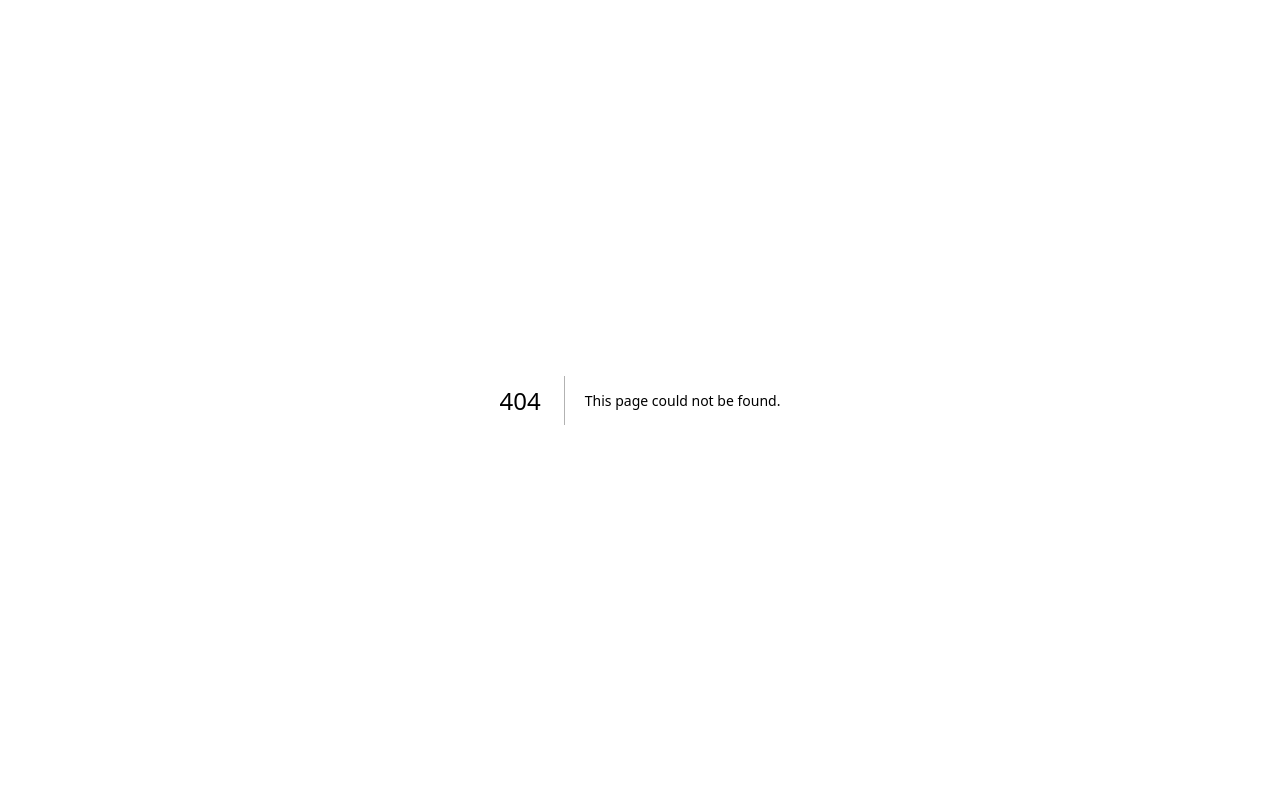
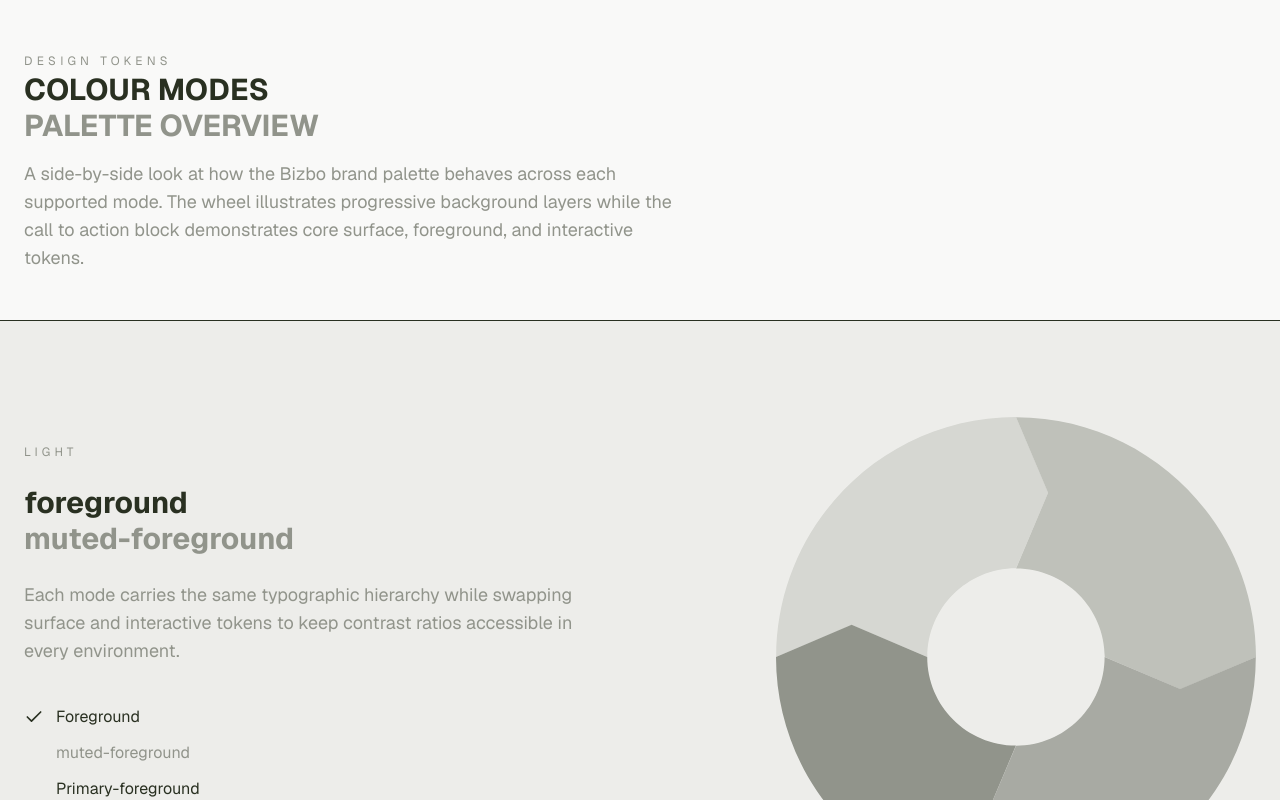
Before and after one commit to bizbo-corp/trade-depot-installation-scheduling, a Next.js app: page /color-modes in a window 1280 px wide. Before the commit this address had no page. Shown: the top 800 px of the page. Built offline with nearby package versions, Linux system fonts and the light colour scheme.

Commit message:
fixed color discrepancies

```diff
--- /dev/null
+++ b/app/color-modes/page.tsx
@@ -0,0 +1,99 @@
+'use client'
+
+import { ArrowRight, Check } from "lucide-react"
+
+import { PurposeWheel } from "@/components/purpose-framework/PurposeWheel"
+import { Button } from "@/components/ui/button"
+import { cn } from "@/lib/utils"
+
+const SECTIONS = [
+  { id: "light", label: "Light", wrapperClass: "" },
+  { id: "olive-light", label: "Olive Light", wrapperClass: "olive-light" },
+  { id: "olive", label: "Olive", wrapperClass: "olive" },
+  { id: "neutral-olive", label: "Neutral Olive", wrapperClass: "neutral-olive" },
+  { id: "dark", label: "Dark", wrapperClass: "dark" },
+] as const
+
+export default function ColorModesPage() {
+  return (
+    <div className="min-h-screen bg-background text-foreground">
+      <header className="border-b bg-card">
+        <div className="container mx-auto flex flex-col gap-4 px-6 py-12 lg:flex-row lg:items-end lg:justify-between">
+          <div className="space-y-4">
+            <span className="text-xs uppercase tracking-[0.35em] text-muted-foreground">Design tokens</span>
+            <h1 className="heading-xl uppercase leading-tight">
+              Colour modes
+              <br />
+              <span className="text-muted-foreground">palette overview</span>
+            </h1>
+            <p className="max-w-2xl text-lg text-muted-foreground">
+              A side-by-side look at how the Bizbo brand palette behaves across each supported mode. The wheel
+              illustrates progressive background layers while the call to action block demonstrates core surface,
+              foreground, and interactive tokens.
+            </p>
+          </div>
+        </div>
+      </header>
+
+      <main>
+        {SECTIONS.map((section) => (
+          <section
+            key={section.id}
+            className={cn(
+              "bg-background text-foreground transition-colors",
+              section.wrapperClass,
+              section.wrapperClass ? "isolate" : "",
+            )}
+          >
+            <div className="container mx-auto flex flex-col items-start gap-12 px-6 py-24 lg:flex-row lg:items-center lg:justify-between">
+              <div className="flex-1 space-y-10">
+                <div className="space-y-6">
+                  <div className="flex flex-wrap items-center gap-3 text-xs uppercase tracking-[0.35em] text-muted-foreground">
+                    <span>{section.label}</span>
+                  </div>
+                  <h2 className="heading-xl leading-tight">
+                    foreground
+                    <br />
+                    <span className="text-muted-foreground">muted-foreground</span>
+                  </h2>
+                  <p className="max-w-xl text-lg text-muted-foreground">
+                    Each mode carries the same typographic hierarchy while swapping surface and interactive tokens to
+                    keep contrast ratios accessible in every environment.
+                  </p>
+                </div>
+
+                <div className="space-y-8">
+                  <ul className="space-y-3 text-base">
+                    <li className="flex items-center gap-3">
+                      <Check className="h-5 w-5 flex-none text-foreground" />
+                      <span>Foreground</span>
+                    </li>
+                    <li className="pl-8 text-muted-foreground">muted-foreground</li>
+                    <li className="pl-8">Primary-foreground</li>
+                  </ul>
+
+                  <div className="flex flex-wrap gap-3">
+                    <Button className="bg-primary text-primary-foreground hover:bg-primary/90">
+                      Primary-foreground
+                    </Button>
+                    <Button
+                      variant="ghost"
+                      className="border border-transparent bg-transparent px-6 text-foreground hover:bg-foreground/10"
+                    >
+                      Get a website analysis
+                      <ArrowRight className="ml-2 h-4 w-4" />
+                    </Button>
+                  </div>
+                </div>
+              </div>
+
+              <div className="flex w-full justify-center lg:w-auto">
+                <PurposeWheel className="max-w-[480px]" />
+              </div>
+            </div>
+          </section>
+        ))}
+      </main>
+    </div>
+  )
+}
--- a/app/globals.css
+++ b/app/globals.css
@@ -3,44 +3,42 @@
 @custom-variant dark (&:is(.dark *));
 
 :root {
-  --primary: hsl(88 15% 20%);
-  --accent: hsl(60 8% 92%);
-  --background: hsl(60 8% 92%);
+  --primary: #343b2c;
+  --accent: #ededea;
+  --background: #ededea;
   --background-2: #d6d7d2;
   --background-3: #bfc1ba;
   --background-4: #a8aaa3;
   --background-5: #91948b;
-  --border: hsl(72 6% 83%);
-  --card: hsl(60 8% 97%);
-  --card-foreground: hsl(88 19% 16%);
-  --destructive: hsl(0 72% 51%);
-  --destructive-foreground: hsl(0 86% 97%);
-  --accent-foreground: hsl(87 6% 38%);
-  --foreground: hsl(88 19% 16%);
-  --input: hsl(72 6% 83%);
-  --muted: hsl(60 8% 92%);
-  --popover: hsl(60 8% 97%);
-  --popover-foreground: hsl(88 19% 16%);
-  --primary-foreground: hsl(60 8% 97%);
-  --ring: hsl(77 4% 65%);
-  --ring-offset: hsl(60 8% 92%);
-  --secondary: hsl(72 6% 83%);
-  --secondary-foreground: hsl(88 15% 20%);
-  --muted-foreground: hsl(80 4% 56%);
-  --chart-1: hsl(21 90% 48%);
-  --chart-2: hsl(175 84% 32%);
-  --chart-3: hsl(196 64% 24%);
-  --chart-4: hsl(43 96% 56%);
-  --chart-5: hsl(38 92% 50%);
-  --sidebar-foreground: hsl(88 19% 16%);
-  --sidebar-background: hsl(0 0% 98%);
-  --sidebar: hsl(0 0% 98%);
-  --sidebar-primary: hsl(88 15% 20%);
-  --sidebar-primary-foreground: hsl(60 8% 97%);
-  --sidebar-accent: hsl(0 0% 96%);
-  --sidebar-accent-foreground: hsl(88 15% 20%);
-  --sidebar-border: hsl(72 6% 83%);
-  --sidebar-ring: hsl(77 4% 65%);
+  --border: #d6d7d2;
+  --card: #f9f9f8;
+  --card-foreground: #293021;
+  --destructive: #dc2626;
+  --destructive-foreground: #fef2f2;
+  --accent-foreground: #62675c;
+  --foreground: #293021;
+  --input: #d6d7d2;
+  --muted: #ededea;
+  --popover: #f9f9f8;
+  --popover-foreground: #293021;
+  --primary-foreground: #f9f9f8;
+  --ring: #a8aaa3;
+  --secondary: #d6d7d2;
+  --secondary-foreground: #343b2c;
+  --muted-foreground: #91948b;
+  --chart-1: rgba(234, 88, 12, 1);
+  --chart-2: rgba(13, 148, 136, 1);
+  --chart-3: rgba(22, 78, 99, 1);
+  --chart-4: rgba(251, 191, 36, 1);
+  --chart-5: rgba(245, 158, 11, 1);
+  --sidebar: rgba(250, 250, 250, 1);
+  --sidebar-foreground: rgba(41, 48, 33, 1);
+  --sidebar-primary: rgba(52, 59, 44, 1);
+  --sidebar-primary-foreground: rgba(249, 249, 248, 1);
+  --sidebar-accent: rgba(245, 245, 245, 1);
+  --sidebar-accent-foreground: rgba(52, 59, 44, 1);
+  --sidebar-border: rgba(214, 215, 210, 1);
+  --sidebar-ring: rgba(168, 170, 163, 1);
   --font-sans: Geist, sans-serif;
   --font-serif: Georgia, serif;
   --font-mono: Geist Mono, monospace;
@@ -112,22 +110,22 @@
   --blur-xl: 24px;
   --blur-2xl: 40px;
   --blur-3xl: 64px;
-  --shadow-2xs: 0 1px 0 0 hsl(0 0% 0% / 0.05);
-  --shadow-xs: 0 1px 2px 0 hsl(0 0% 0% / 0.05);
-  --shadow-sm: 0 1px 3px 0 hsl(0 0% 0% / 0.1), 0 1px 2px -1px hsl(0 0% 0% / 0.1);
-  --shadow-md: 0 4px 6px -1px hsl(0 0% 0% / 0.1), 0 2px 4px -2px hsl(0 0% 0% / 0.1);
-  --shadow-lg: 0 10px 15px -3px hsl(0 0% 0% / 0.1), 0 4px 6px -4px hsl(0 0% 0% / 0.1);
-  --shadow-xl: 0 20px 25px -5px hsl(0 0% 0% / 0.1), 0 8px 10px -6px hsl(0 0% 0% / 0.1);
-  --shadow-2xl: 0 25px 50px -12px hsl(0 0% 0% / 0.25);
-  --drop-shadow-xs: 0 1px 1px 0 hsl(0 0% 0% / 0.05);
-  --drop-shadow-sm: 0 1px 2px 0 hsl(0 0% 0% / 0.15);
-  --drop-shadow-md: 0 3px 3px 0 hsl(0 0% 0% / 0.12);
-  --drop-shadow-lg: 0 4px 4px 0 hsl(0 0% 0% / 0.15);
-  --drop-shadow-xl: 0 9px 7px 0 hsl(0 0% 0% / 0.1);
-  --drop-shadow-2xl: 0 25px 25px 0 hsl(0 0% 0% / 0.15);
-  --inset-shadow-2xs: inset 0 1px 0 0 hsl(0 0% 0% / 0.05);
-  --inset-shadow-xs: inset 0 1px 1px 0 hsl(0 0% 0% / 0.05);
-  --inset-shadow-sm: inset 0 2px 4px 0 hsl(0 0% 0% / 0.05);
+  --shadow-2xs: 0 1px 0 0 rgba(0, 0, 0, 0.05);
+  --shadow-xs: 0 1px 2px 0 rgba(0, 0, 0, 0.05);
+  --shadow-sm: 0 1px 3px 0 rgba(0, 0, 0, 0.1), 0 1px 2px -1px rgba(0, 0, 0, 0.1);
+  --shadow-md: 0 4px 6px -1px rgba(0, 0, 0, 0.1), 0 2px 4px -2px rgba(0, 0, 0, 0.1);
+  --shadow-lg: 0 10px 15px -3px rgba(0, 0, 0, 0.1), 0 4px 6px -4px rgba(0, 0, 0, 0.1);
+  --shadow-xl: 0 20px 25px -5px rgba(0, 0, 0, 0.1), 0 8px 10px -6px rgba(0, 0, 0, 0.1);
+  --shadow-2xl: 0 25px 50px -12px rgba(0, 0, 0, 0.25);
+  --drop-shadow-xs: 0 1px 1px 0 rgba(0, 0, 0, 0.05);
+  --drop-shadow-sm: 0 1px 2px 0 rgba(0, 0, 0, 0.15);
+  --drop-shadow-md: 0 3px 3px 0 rgba(0, 0, 0, 0.12);
+  --drop-shadow-lg: 0 4px 4px 0 rgba(0, 0, 0, 0.15);
+  --drop-shadow-xl: 0 9px 7px 0 rgba(0, 0, 0, 0.1);
+  --drop-shadow-2xl: 0 25px 25px 0 rgba(0, 0, 0, 0.15);
+  --inset-shadow-2xs: inset 0 1px 0 0 rgba(0, 0, 0, 0.05);
+  --inset-shadow-xs: inset 0 1px 1px 0 rgba(0, 0, 0, 0.05);
+  --inset-shadow-sm: inset 0 2px 4px 0 rgba(0, 0, 0, 0.05);
 }
 
 @theme inline {
@@ -287,45 +285,44 @@
 }
 
 .dark {
-  --primary: hsl(72 6% 83%);
-  --accent-foreground: hsl(72 6% 83%);
-  --background: hsl(88 9% 29%);
-  --background-2: #343b2c;
-  --background-3: #293021;
-  --background-4: #293021;
-  --background-5: #4b5144;
-  --border: hsl(0 0% 100% / 0.1);
-  --card: hsl(88 15% 20%);
-  --accent: hsl(87 6% 38%);
-  --card-foreground: hsl(60 8% 97%);
-  --destructive: hsl(0 91% 71%);
-  --destructive-foreground: hsl(0 86% 97%);
-  --foreground: hsl(60 8% 97%);
-  --input: hsl(0 0% 100% / 0.15);
-  --muted: hsl(88 9% 29%);
-  --popover: hsl(88 9% 29%);
-  --popover-foreground: hsl(60 8% 97%);
-  --primary-foreground: hsl(88 15% 20%);
-  --ring: hsl(80 4% 56%);
-  --ring-offset: hsl(88 9% 29%);
-  --secondary: hsl(88 9% 29%);
-  --secondary-foreground: hsl(60 8% 97%);
-  --muted-foreground: hsl(77 4% 65%);
-  --chart-1: hsl(224 76% 48%);
-  --chart-2: hsl(160 84% 39%);
-  --chart-3: hsl(38 92% 50%);
-  --chart-4: hsl(271 91% 65%);
-  --chart-5: hsl(350 89% 60%);
-  --sidebar-background: hsl(0 0% 9%);
-  --sidebar: hsl(88 15% 20%);
-  --sidebar-foreground: hsl(60 8% 97%);
-  --sidebar-primary: hsl(224 76% 48%);
-  --sidebar-primary-foreground: hsl(60 8% 97%);
-  --sidebar-accent: hsl(88 9% 29%);
-  --sidebar-accent-foreground: hsl(60 8% 97%);
-  --sidebar-border: hsl(0 0% 100% / 0.1);
-  --sidebar-ring: hsl(87 5% 47%);
+  --primary: #d6d7d2;
+  --accent: #62675c;
+  --accent-foreground: #d6d7d2;
+  --background: #4b5144;
+  --background-2: var(--neutral-olive-600);
+  --background-3: var(--neutral-olive-700);
+  --background-4: var(--neutral-olive-900);
+  --background-5: var(--neutral-olive-950);
+  --border: rgba(255, 255, 255, 0.1);
+  --card: #343b2c;
+  --card-foreground: #f9f9f8;
+  --destructive: #f87171;
+  --destructive-foreground: #fef2f2;
+  --foreground: #f9f9f8;
+  --input: rgba(255, 255, 255, 0.15);
+  --muted: #4b5144;
+  --muted-foreground: #a8aaa3;
+  --popover: #4b5144;
+  --popover-foreground: #f9f9f8;
+  --primary-foreground: #343b2c;
+  --ring: #91948b;
+  --secondary: #4b5144;
+  --secondary-foreground: #f9f9f8;
+  --chart-1: #1d4ed8;
+  --chart-2: #10b981;
+  --chart-3: #f59e0b;
+  --chart-4: #a855f7;
+  --chart-5: #f43f5e;
+  --sidebar: #343b2c;
+  --sidebar-foreground: #f9f9f8;
+  --sidebar-primary: #1d4ed8;
+  --sidebar-primary-foreground: #f9f9f8;
+  --sidebar-accent: #4b5144;
+  --sidebar-accent-foreground: #f9f9f8;
+  --sidebar-border: rgba(255, 255, 255, 0.1);
+  --sidebar-ring: #797e73;
 }
+
 .olive {
   --primary: #8b9679;
   --accent: #637051;
@@ -366,11 +363,17 @@
   --primary: hsl(88 15% 20%);
   --accent: #e8eae2;
   --accent-foreground: hsl(87 6% 38%);
-  --background: #e8eae2;
+  /* --background: #e8eae2;
   --background-2: #d6d7d2;
   --background-3: #bfc1ba;
   --background-4: #a8aaa3;
-  --background-5: #91948b;
+  --background-5: #91948b; */
+
+  --background: var(--olive-100);
+  --background-2: var(--olive-200);
+  --background-3: var(--olive-300);
+  --background-4: var(--olive-400);
+  --background-5: var(--olive-500);
   --border: hsl(72 6% 83%);
   --card: hsl(60 8% 97%);
   --card-foreground: hsl(88 19% 16%);
@@ -402,11 +405,11 @@
   --primary: hsl(72 6% 83%);
   --accent: #62675c;
   --accent-foreground: hsl(72 6% 83%);
-  --background: #797e73;
-  --background-2: #62675c;
-  --background-3: #4b5144;
-  --background-4: #505d3d;
-  --background-5: #343b2c;
+  --background: var(--neutral-olive-600);
+  --background-2: var(--neutral-olive-700);
+  --background-3: var(--neutral-olive-800);
+  --background-4: var(--neutral-olive-900);
+  --background-5: var(--neutral-olive-950);
   --border: #8a8e84;
   --card: #62675c;
   --card-foreground: #f9f9f8;
@@ -685,113 +688,3 @@
     border-color: var(--popover);
   }
 }
-
-/* Glassmorphism container styles */
-@layer base {
-  .glass-container {
-    background: rgba(255, 255, 255, 0.1);
-    backdrop-filter: blur(10px);
-    -webkit-backdrop-filter: blur(10px);
-    border: 1px solid rgba(255, 255, 255, 0.2);
-    box-shadow: 0 8px 32px 0 rgba(31, 38, 135, 0.37);
-  }
-
-  .dark .glass-container,
-  .olive .glass-container,
-  .neutral-olive .glass-container {
-    background: rgba(0, 0, 0, 0.2);
-    border: 1px solid rgba(255, 255, 255, 0.1);
-  }
-
-  .olive-light .glass-container {
-    background: rgba(255, 255, 255, 0.15);
-    border: 1px solid rgba(255, 255, 255, 0.25);
-  }
-}
-
-/* Font Awesome duotone icon styling */
-@layer base {
-  /* Ensure Font Awesome icons use foreground color */
-  /* Don't set custom properties here - let component inline styles handle them */
-  /* This allows custom colors to work properly */
-  .fa-duotone:not(.fa-duotone-custom-colors),
-  i.fa-duotone:not(.fa-duotone-custom-colors) {
-    color: var(--foreground);
-    --fa-primary-color: var(--foreground);
-    --fa-secondary-color: var(--foreground); /* Secondary uses same color but with opacity */
-    --fa-primary-opacity: 1.0;
-    --fa-secondary-opacity: 0.4;
-  }
-
-  /* Icons with custom colors - don't set defaults, let inline styles handle it */
-  .fa-duotone-custom-colors,
-  i.fa-duotone-custom-colors {
-    color: var(--foreground);
-    /* Custom properties are set via inline styles in the component */
-  }
-
-  /* Apply custom colors to duotone pseudo-elements */
-  .fa-duotone-custom-colors::before,
-  i.fa-duotone-custom-colors::before {
-    color: var(--fa-primary-color, var(--foreground));
-  }
-
-  .fa-duotone-custom-colors::after,
-  i.fa-duotone-custom-colors::after {
-    color: var(--fa-secondary-color, var(--foreground));
-  }
-
-  /* Ensure duotone pseudo-elements respect opacity */
-  /* Font Awesome applies opacity via CSS custom properties on the paths */
-  /* We ensure the custom properties are set and let FA handle the rendering */
-  /* Override for icons with explicit foreground color class */
-  .fa-duotone.text-foreground,
-  i.fa-duotone.text-foreground {
-    color: var(--foreground);
-    --fa-primary-color: var(--foreground);
-    --fa-secondary-color: var(--muted-foreground);
-  }
-
-  /* Fix duotone icon stacking - ensure ::before and ::after overlap */
-  .fa-duotone-stacked,
-  i.fa-duotone-stacked {
-    position: relative;
-    display: inline-block;
-    vertical-align: middle;
-    line-height: 1;
-    margin: 0;
-    padding: 0;
-    width: 1em;
-    height: 1em;
-    font-size: inherit;
-  }
-
-  .fa-duotone-stacked::before,
-  .fa-duotone-stacked::after,
-  i.fa-duotone-stacked::before,
-  i.fa-duotone-stacked::after {
-    position: absolute;
-    top: 0;
-    left: 0;
-    width: 100%;
-    height: 100%;
-    text-rendering: auto;
-    -webkit-font-smoothing: antialiased;
-    display: block;
-    line-height: 1;
-    pointer-events: none;
-  }
-
-  .fa-duotone-stacked::before,
-  i.fa-duotone-stacked::before {
-    color: var(--fa-primary-color, currentColor);
-    opacity: var(--fa-primary-opacity, 1.0);
-  }
-
-  .fa-duotone-stacked::after,
-  i.fa-duotone-stacked::after {
-    color: var(--fa-secondary-color, currentColor);
-    opacity: var(--fa-secondary-opacity, 0.4);
-    font-feature-settings: "ss01";
-  }
-}
--- a/components/purpose-framework/PurposeWheel.tsx
+++ b/components/purpose-framework/PurposeWheel.tsx
@@ -8,7 +8,7 @@ interface PurposeWheelProps {
 
 export function PurposeWheel({ className }: PurposeWheelProps) {
   return (
-    <div className={cn("relative size-[768px]", className)}>
+    <div className={cn("relative aspect-square w-full max-w-[768px]", className)}>
       <svg
         width="838"
         height="838"
@@ -17,25 +17,25 @@ export function PurposeWheel({ className }: PurposeWheelProps) {
         xmlns="http://www.w3.org/2000/svg"
         className="w-full h-full"
       >
-        {/* Top right segment - uses --background-2 */}
+        {/* Top left segment - uses --background-2 */}
         <path
           d="M475.134 132L419 264C333.752 264 264.388 333.187 264.315 418.866L132.315 363L0.31543 418.866C0.387674 187.657 187.675 -2.01748e-05 419 0L475.134 132Z"
-          fill="var(--background-4  )"
+          fill="var(--background-2)"
         />
-        {/* Bottom right segment - uses --background-3 */}
+        {/* Top right segment - uses --background-3 */}
         <path
           d="M706 475.134L574 419C574 333.752 504.813 264.388 419.134 264.315L475 132.315L419.134 0.315411C650.343 0.387666 838 187.675 838 419L706 475.134Z"
           fill="var(--background-3)"
         />
-        {/* Bottom left segment - uses --background-4 */}
+        {/* Bottom right segment - uses --background-4 */}
         <path
           d="M362.866 706L419 574C504.248 574 573.612 504.813 573.685 419.134L705.685 475L837.685 419.134C837.612 650.343 650.325 838 419 838L362.866 706Z"
-          fill="var(--background-2)"
+          fill="var(--background-4)"
         />
-        {/* Top left segment - uses --background-3 */}
+        {/* Bottom left segment - uses --background-5 */}
         <path
           d="M132 362.866L264 419C264 504.248 333.187 573.612 418.866 573.685L363 705.685L418.866 837.685C187.657 837.612 -2.83646e-05 650.325 -1.83013e-05 419L132 362.866Z"
-          fill="var(--background-3  )"
+          fill="var(--background-5)"
         />
       </svg>
     </div>
--- a/components/sections/Footer.tsx
+++ b/components/sections/Footer.tsx
@@ -18,6 +18,7 @@ export const Footer = ({
     { name: "Consultancy workshops", href: "#" },
     { name: "UX Design", href: "#" },
     { name: "Development", href: "#" },
+    { name: "Colour modes", href: "/color-modes" },
     { name: "Shopify", href: "#" },
     { name: "Purpose Framework", href: "/purpose-framework" },
     { name: "Icon Showcase", href: "/icon-showcase" },
```
Also changed, not shown: components.json, components/BreakpointDebug.tsx (line endings or trailing spaces), components/purpose-framework/GoalCard.tsx (line endings or trailing spaces), components/sections/LogoSection.tsx (line endings or trailing spaces), components/sections/cards/ImageCard.tsx (line endings or trailing spaces), lib/utils.ts (line endings or trailing spaces), public/svg/wheel2.svg, 5 other files (tests, documents, lock files or other folders).
